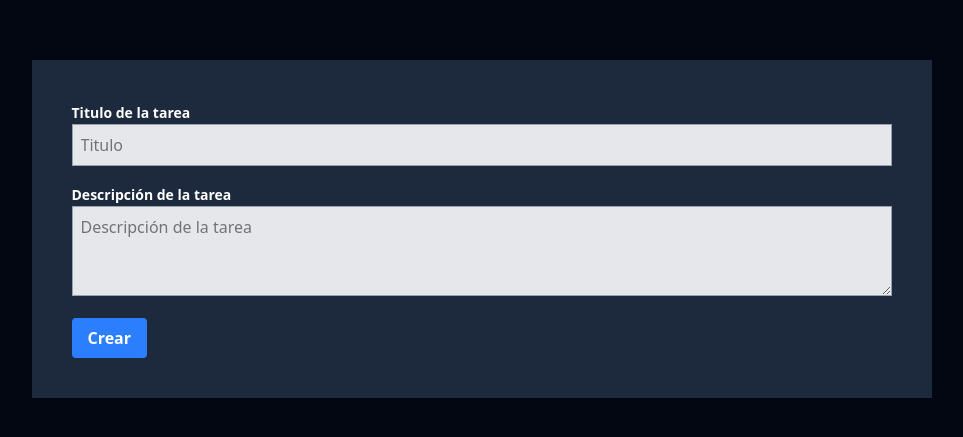
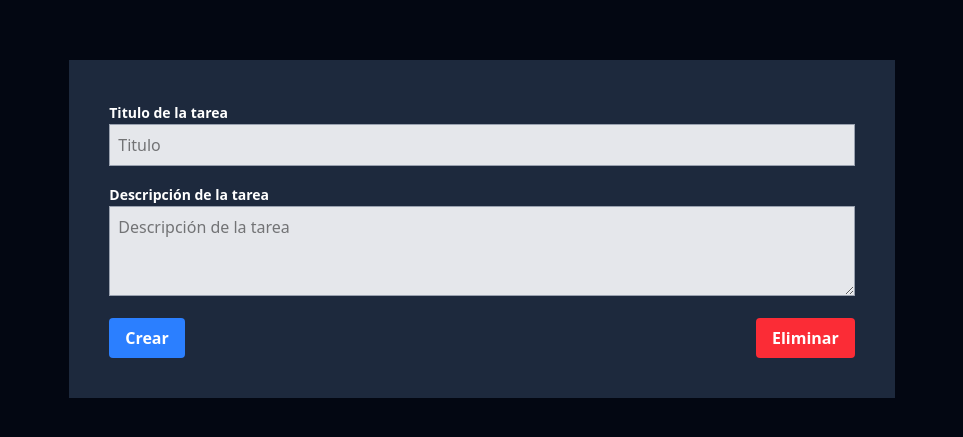
Before and after one commit to faidrn/nextjs-prisma-crud, a Next.js app: page /tasks/edit/1 in a window 1280 px wide. Shown: the part 171-608 px from the top of the page, without its empty margins (158-1121 px from the left). Built offline with nearby package versions, Linux system fonts and the light colour scheme; no server answers; the database is empty.

Commit message:
Borrando datos de la base de datos

```diff
--- a/src/app/new/page.jsx
+++ b/src/app/new/page.jsx
@@ -91,11 +91,33 @@
           onChange={(e) => setDescription(e.target.value)}
           value={description}
         ></textarea>
-        <button
-          className="bg-blue-500 hover:bg-blue-700 text-white font-bold py-2 px-4 rounded"
+
+        <div
+          className="flex justify-between items-center"
         >
-          Crear
-        </button>
+          <button
+            type="submit"
+            className="bg-blue-500 hover:bg-blue-700 text-white font-bold py-2 px-4 rounded"
+          >
+            Crear
+          </button>
+
+          {/**Mostrar el boton eliminar cuando se cargan los datos de la API/BD */}
+          {resolvedParams.id && (
+            <button
+              type="button"
+              className="bg-red-500 hover:bg-red-700 text-white font-bold py-2 px-4 rounded ml-2"
+              onClick={async () => {
+                await fetch(`/api/tasks/${resolvedParams.id}`, {
+                  method: 'DELETE'
+                });
+                router.push('/');
+              }}
+            >
+              Eliminar
+            </button>
+          )}
+        </div>
       </form>
     </div>
   );
```
Also changed, not shown: 1 other file (tests, documents, lock files or other folders).
